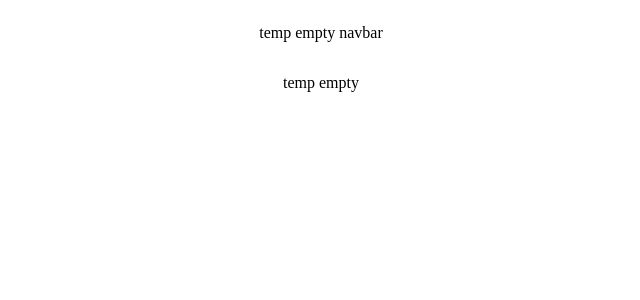
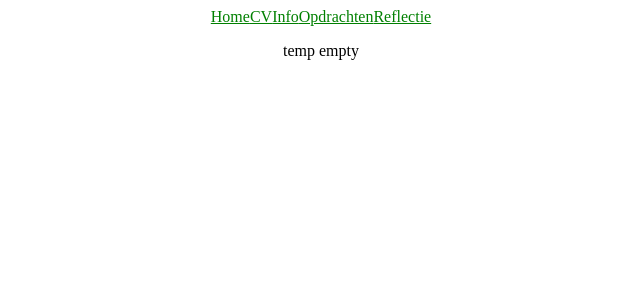
Before and after one commit to JorgoVdPRwt/Portfolio, a Vue app in the folder portfolio/: page / in a window 1280 px wide. Shown: the top 300 px of the page, without its empty margins (319-959 px from the left). Built offline with nearby package versions, Linux system fonts and the light colour scheme.

Commit message:
added scss

```diff
--- a/portfolio/package.json
+++ b/portfolio/package.json
@@ -19,7 +19,9 @@
     "@vue/cli-plugin-eslint": "~5.0.0",
     "@vue/cli-service": "~5.0.0",
     "eslint": "^7.32.0",
-    "eslint-plugin-vue": "^8.0.3"
+    "eslint-plugin-vue": "^8.0.3",
+    "node-sass": "^9.0.0",
+    "sass-loader": "^13.3.2"
   },
   "eslintConfig": {
     "root": true,
--- a/portfolio/src/Components/AppNavBar.vue
+++ b/portfolio/src/Components/AppNavBar.vue
@@ -1,8 +1,12 @@
 <template>
-    <div id="main-wrapper">
-      <p>temp empty navbar</p>
-    </div>
-  </template>
+  <nav id="navbar">
+    <a href="">Home</a>
+    <a href="">CV</a>
+    <a href="">Info</a>
+    <a href="">Opdrachten</a>
+    <a href="">Reflectie</a>
+  </nav>
+</template>
 
   <script>
 
@@ -14,12 +18,15 @@
   }
   </script>
 
-  <style scoped>
-  #main-wrapper{
+  <style scoped lang="scss">
+  #navbar{
       height: 20%;
       width: 100%;
       display: flex;
       justify-content: center;
       align-items: center;
+      a {
+        color: green;
+      }
   }
   </style>
```
Also changed, not shown: 1 other file (tests, documents, lock files or other folders).
